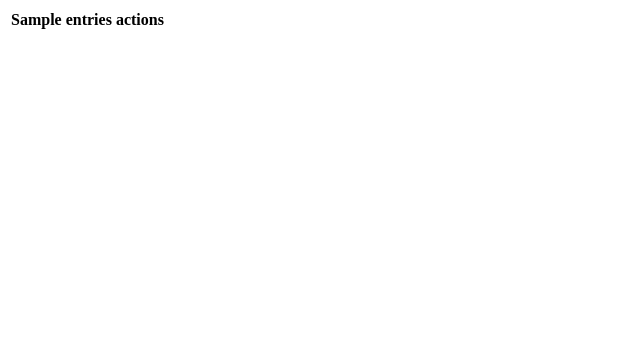
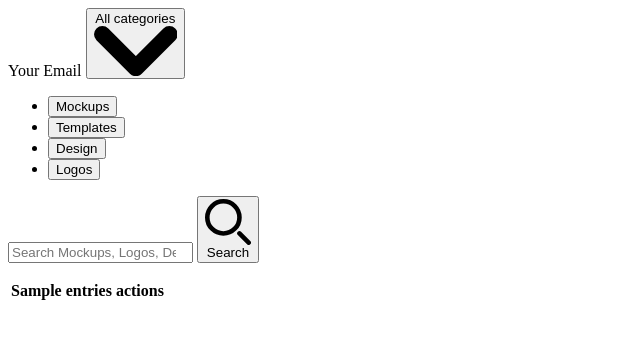
Before and after one commit to SuchWowEl/ssis-flask, a Flask app: template app/templates/student/student.html in a window 1280 px wide. Shown: the top 339 px of the page, without its empty margins (0-640 px from the left). Run offline with Flask 3, Linux system fonts and the light colour scheme; the template is opened without the code that fills it: most values are stand-ins (such as "Sample title", 1, 10 or a date in 2020); lists and menus that the app fills with data are empty; some libraries are stand-ins or nearby versions.

Commit message:
refactor: move table to .html, separate html for searchbar

```diff
--- /dev/null
+++ b/app/templates/search_op.html
@@ -0,0 +1,108 @@
+{% block table %}
+<div class="h-1/6 w-5/6 m-auto">
+  <form>
+    <div class="flex">
+      <label
+        for="search-dropdown"
+        class="mb-2 text-sm font-medium text-gray-900 sr-only dark:text-white"
+        >Your Email</label
+      >
+      <button
+        id="dropdown-button"
+        data-dropdown-toggle="dropdown"
+        class="flex-shrink-0 z-10 inline-flex items-center py-2.5 px-4 text-sm font-medium text-center text-gray-900 bg-gray-100 border border-gray-300 rounded-l-lg hover:bg-gray-200 focus:ring-4 focus:outline-none focus:ring-gray-100 dark:bg-gray-700 dark:hover:bg-gray-600 dark:focus:ring-gray-700 dark:text-white dark:border-gray-600"
+        type="button"
+      >
+        All categories
+        <svg
+          class="w-2.5 h-2.5 ml-2.5"
+          aria-hidden="true"
+          xmlns="http://www.w3.org/2000/svg"
+          fill="none"
+          viewBox="0 0 10 6"
+        >
+          <path
+            stroke="currentColor"
+            stroke-linecap="round"
+            stroke-linejoin="round"
+            stroke-width="2"
+            d="m1 1 4 4 4-4"
+          />
+        </svg>
+      </button>
+      <div
+        id="dropdown"
+        class="z-10 hidden bg-white divide-y divide-gray-100 rounded-lg shadow w-44 dark:bg-gray-700"
+      >
+        <ul
+          class="py-2 text-sm text-gray-700 dark:text-gray-200"
+          aria-labelledby="dropdown-button"
+        >
+          <li>
+            <button
+              type="button"
+              class="inline-flex w-full px-4 py-2 hover:bg-gray-100 dark:hover:bg-gray-600 dark:hover:text-white"
+            >
+              Mockups
+            </button>
+          </li>
+          <li>
+            <button
+              type="button"
+              class="inline-flex w-full px-4 py-2 hover:bg-gray-100 dark:hover:bg-gray-600 dark:hover:text-white"
+            >
+              Templates
+            </button>
+          </li>
+          <li>
+            <button
+              type="button"
+              class="inline-flex w-full px-4 py-2 hover:bg-gray-100 dark:hover:bg-gray-600 dark:hover:text-white"
+            >
+              Design
+            </button>
+          </li>
+          <li>
+            <button
+              type="button"
+              class="inline-flex w-full px-4 py-2 hover:bg-gray-100 dark:hover:bg-gray-600 dark:hover:text-white"
+            >
+              Logos
+            </button>
+          </li>
+        </ul>
+      </div>
+      <div class="relative w-full">
+        <input
+          type="search"
+          id="search-dropdown"
+          class="block p-2.5 w-full z-20 text-sm text-gray-900 bg-gray-50 rounded-r-lg border-l-gray-50 border-l-2 border border-gray-300 focus:ring-blue-500 focus:border-blue-500 dark:bg-gray-700 dark:border-l-gray-700 dark:border-gray-600 dark:placeholder-gray-400 dark:text-white dark:focus:border-blue-500"
+          placeholder="Search Mockups, Logos, Design Templates..."
+          required
+        />
+        <button
+          type="submit"
+          class="absolute top-0 right-0 p-2.5 text-sm font-medium h-full text-white bg-blue-700 rounded-r-lg border border-blue-700 hover:bg-blue-800 focus:ring-4 focus:outline-none focus:ring-blue-300 dark:bg-blue-600 dark:hover:bg-blue-700 dark:focus:ring-blue-800"
+        >
+          <svg
+            class="w-4 h-4"
+            aria-hidden="true"
+            xmlns="http://www.w3.org/2000/svg"
+            fill="none"
+            viewBox="0 0 20 20"
+          >
+            <path
+              stroke="currentColor"
+              stroke-linecap="round"
+              stroke-linejoin="round"
+              stroke-width="2"
+              d="m19 19-4-4m0-7A7 7 0 1 1 1 8a7 7 0 0 1 14 0Z"
+            />
+          </svg>
+          <span class="sr-only">Search</span>
+        </button>
+      </div>
+    </div>
+  </form>
+</div>
+{% endblock %}
--- a/app/templates/student/student.html
+++ b/app/templates/student/student.html
@@ -1,39 +1,5 @@
 {% block table %}
-<div class="h-1/6"></div>
-<div class="overflow-auto h-4/6 w-3/4 m-auto">
-  <table class="table-auto bg-gray-100 w-full m-auto">
-    <thead class="sticky top-0">
-      <tr class="bg-black w-full text-white">
-        {% for col in content[0] %}
-        <th scope="col" class="border-top-0 py-2">{{col}}</th>
-        {%endfor%}
-        <th scope="col" class="py-2 border-top-0">actions</th>
-      </tr>
-    </thead>
-    <tbody>
-      {% for row in content %} {% if not loop.first %}
-      <tr class="border-t-2 border-gray-300">
-        {% for entries in row %}
-        <td
-          class="text-center py-2 {{ 'bg-gray-200' if loop.index is even else 'bg-gray-100' }}"
-        >
-          {{ entries }}
-        </td>
-        {%endfor%}
-        <td class="items-center text-center h-full">
-          <button
-            href=""
-            class="bg-yellow-400 hover:bg-yellow-400/90 text-gray-800 hover:text-blue-700 h-full w-1/2 rounded-md"
-            data-toggle="modal"
-            data-target="#editStudentModal"
-          >
-            Edit
-          </button>
-        </td>
-      </tr>
-      {%endif%} {% endfor %}
-    </tbody>
-  </table>
-</div>
+{% include "search_op.html" %}
+{% include "table.html" %}
 <div class="h-1/6"></div>
 {% endblock %}
--- a/app/templates/table.html
+++ b/app/templates/table.html
@@ -1 +1,39 @@
-<div>{{ content }}</div>
+{% block table %}
+<div class="overflow-auto h-4/6 w-3/4 m-auto">
+  <table class="table-auto bg-gray-100 w-full m-auto">
+    <thead class="sticky top-0">
+      <tr class="bg-black w-full text-white">
+        {% for col in content[0] %}
+        <th scope="col" class="border-top-0 py-2">{{col}}</th>
+        {%endfor%}
+        <th scope="col" class="py-2 border-top-0">actions</th>
+      </tr>
+    </thead>
+    <tbody>
+      {% for row in content %} {% if not loop.first %}
+      <tr class="border-t-2 border-gray-300">
+        {% for entries in row %}
+        <td
+          class="text-center py-2 {{ 'bg-gray-200' if loop.index is even else 'bg-gray-100' }}"
+        >
+          {{ entries }}
+        </td>
+        {%endfor%}
+        <td
+          class="items-center text-center h-full  {{'bg-gray-200' if content[0]|length % 2 == 1}}"
+        >
+          <button
+            href=""
+            class="bg-yellow-400 hover:bg-yellow-400/90 text-gray-800 hover:text-blue-700 h-full w-1/2 rounded-md"
+            data-toggle="modal"
+            data-target="#editStudentModal"
+          >
+            Edit
+          </button>
+        </td>
+      </tr>
+      {%endif%} {% endfor %}
+    </tbody>
+  </table>
+</div>
+{% endblock %}
```
Also changed, not shown: app/templates/college/college.html (+1 -37 lines), app/templates/course/course.html (+1 -37 lines).
